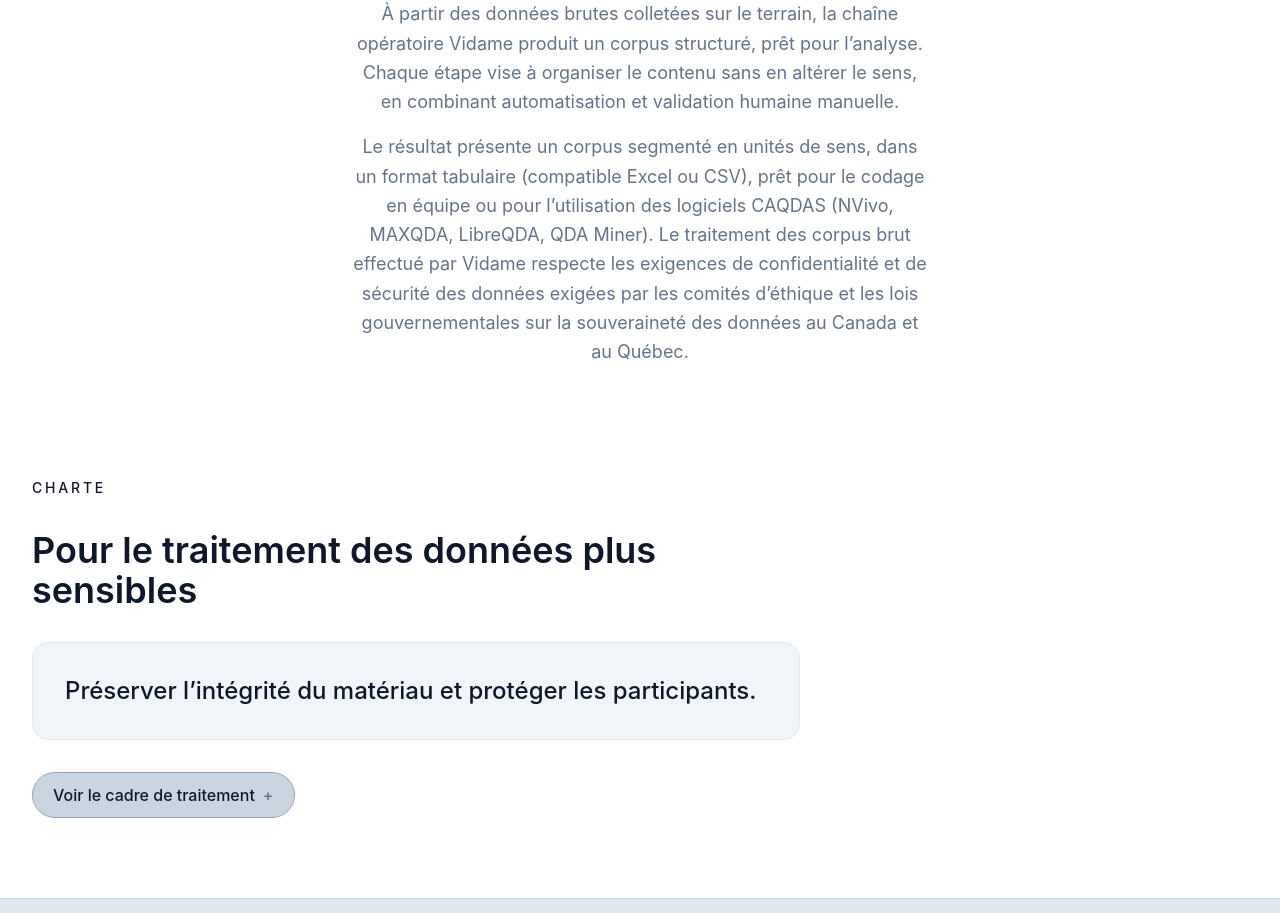
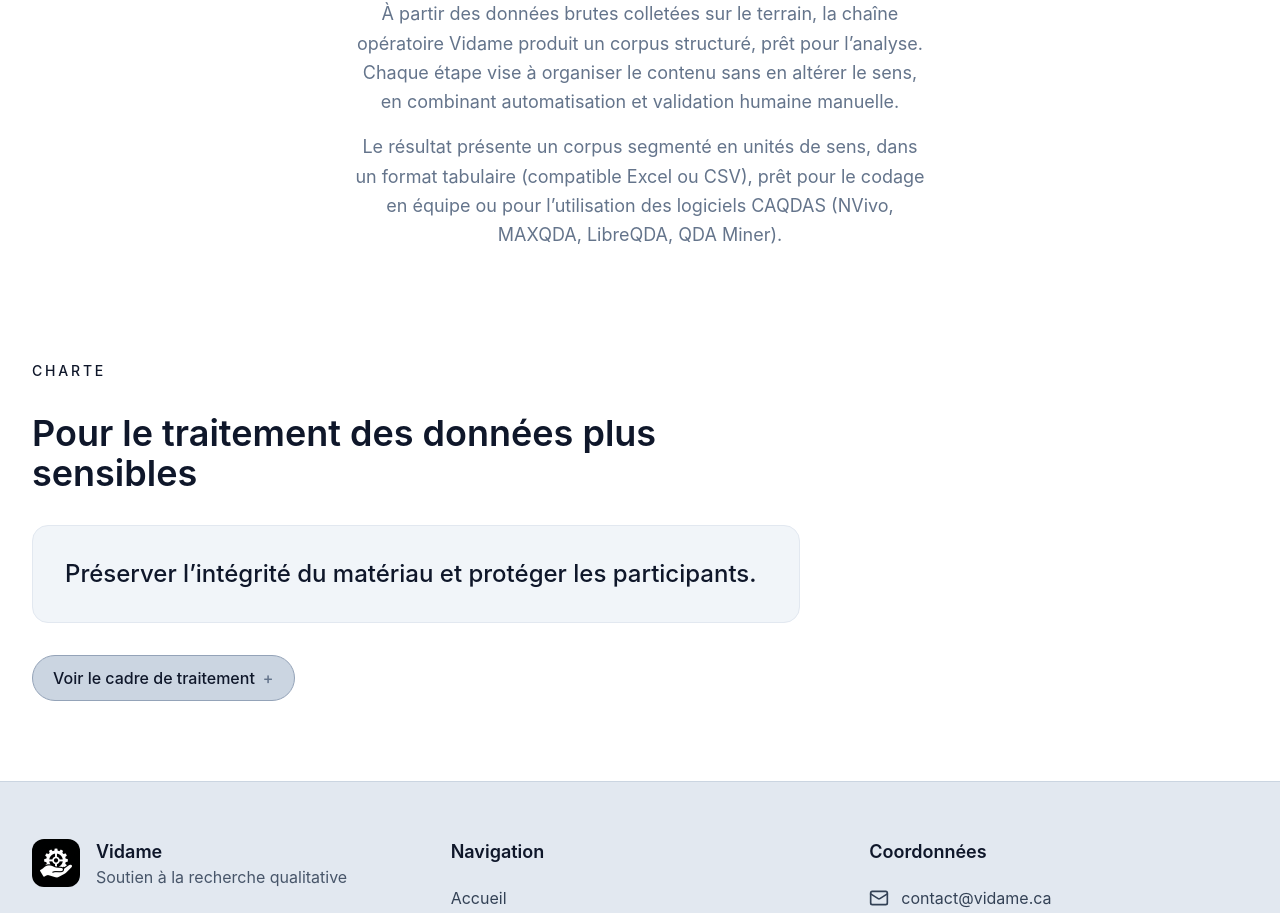
Before and after one commit to momopro21/vidame-recherche, a React (Vite) app: page / in a window 1280 px wide. Shown: the part 3360-4273 px from the top of the page. Built offline with nearby package versions, Linux system fonts and the light colour scheme; the HTML template or start-up script is replaced by a standard one.

Commit message:
Simplify French description in App component
Removed a portion of the French description for clarity.

```diff
--- a/src/App.tsx
+++ b/src/App.tsx
@@ -864,7 +864,7 @@ return (
 
   <p className="mt-4 text-[18px] leading-relaxed text-slate-500">
     {lang === "fr"
-      ? "Le résultat présente un corpus segmenté en unités de sens, dans un format tabulaire (compatible Excel ou CSV), prêt pour le codage en équipe ou pour l’utilisation des logiciels CAQDAS (NVivo, MAXQDA, LibreQDA, QDA Miner). Le traitement des corpus brut effectué par Vidame respecte les exigences de confidentialité et de sécurité des données exigées par les comités d’éthique et les lois gouvernementales sur la souveraineté des données au Canada et au Québec."
+      ? "Le résultat présente un corpus segmenté en unités de sens, dans un format tabulaire (compatible Excel ou CSV), prêt pour le codage en équipe ou pour l’utilisation des logiciels CAQDAS (NVivo, MAXQDA, LibreQDA, QDA Miner). "
       : "The result is a corpus segmented into units of meaning, structured in a tabular format (Excel or CSV compatible), ready for team coding or for use with software such as NVivo, MAXQDA, Delve, and others, while meeting the confidentiality and data security requirements expected in ethics-governed research."}
   </p>
 </div>
```
